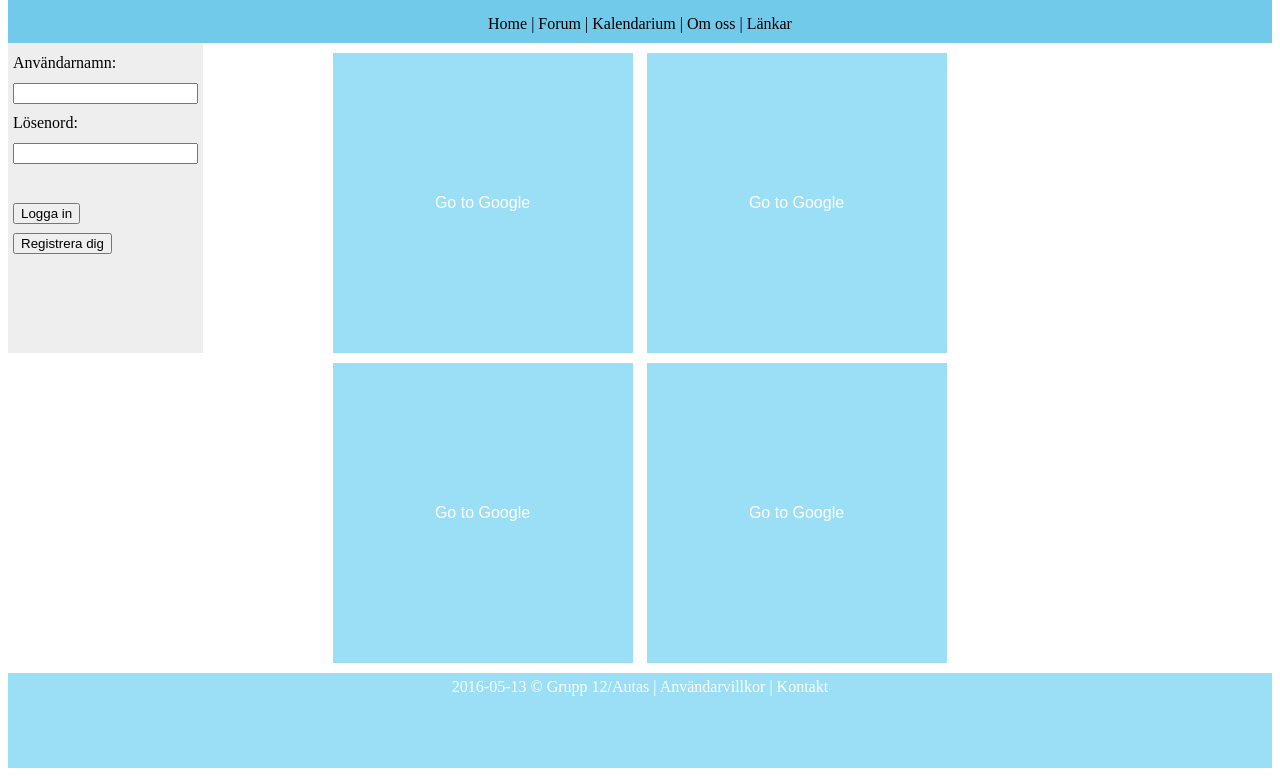
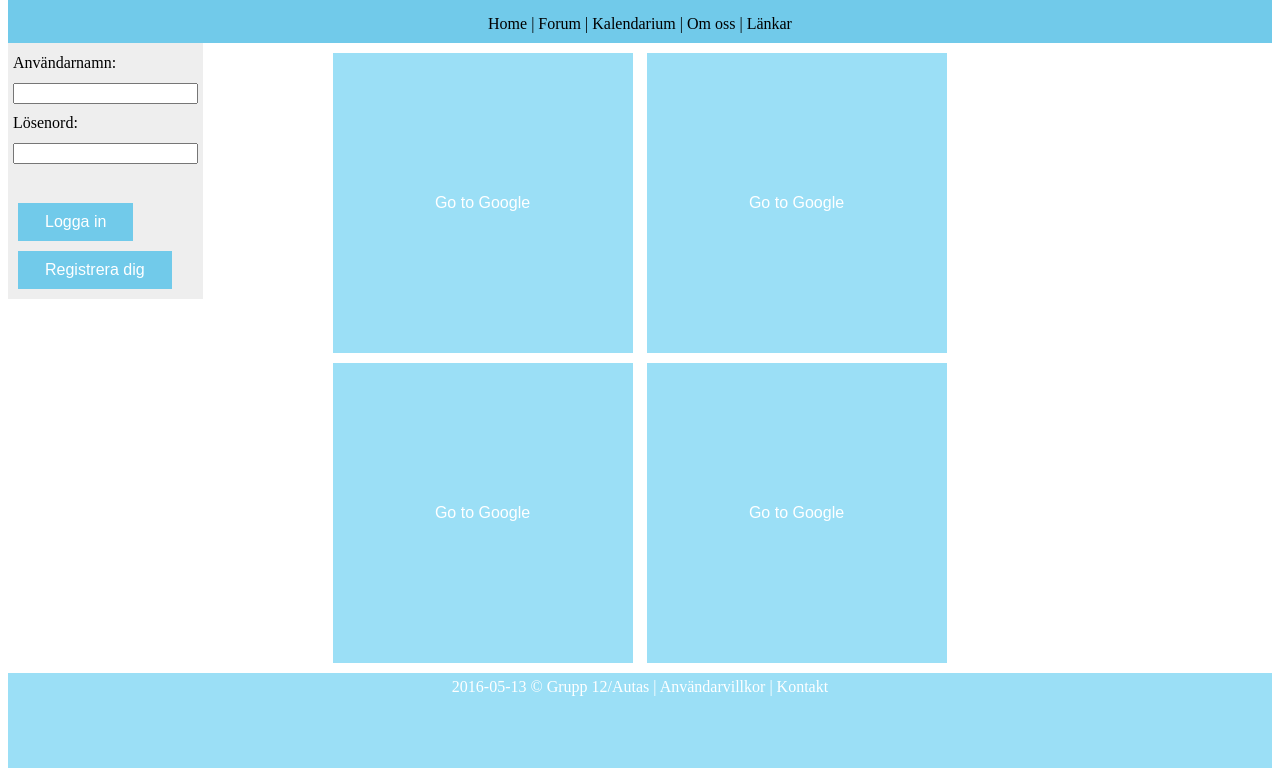
Before and after one commit to gustavcjonas/ProjektarbeteGrupp12, a plain HTML site: page index.html in a window 1280 px wide. Shown: the part 115-891 px from the top of the page. Drawn offline with Linux system fonts and the light colour scheme.

Commit message:
Inloggning

```diff
--- a/index.html
+++ b/index.html
@@ -21,10 +21,10 @@
 			<input type="text" name="username" value=""><br>
 			Lösenord:<br>
 			<input type="password" name="password" value=""><br><br>
-			<input type="submit" value="Logga in">
+			<input type="submit" value="Logga in" id="smallButton">
 		</form>
 		<form action="http://google.com">
-			<input type="submit" value="Registrera dig">
+			<input type="submit" value="Registrera dig" id="smallButton">
 		</form>
 	</div>
 
--- a/main.css
+++ b/main.css
@@ -1,7 +1,7 @@
 #login {
     line-height:30px;
     background-color:#eeeeee;
-    height:300px;
+    height:auto;
     width:auto;
     float:left;
     padding:5px;
@@ -61,3 +61,15 @@
     width:300px;
 	margin: 5px 5px;
 }
+
+#smallButton{
+	background-color: #71CAEA;
+    border: none;
+    color: white;
+    padding: 10px 27px;
+    text-align: center;
+    text-decoration: none;
+    display: inline-block;
+    font-size: 16px;
+	margin: 5px 5px;
+}
```
